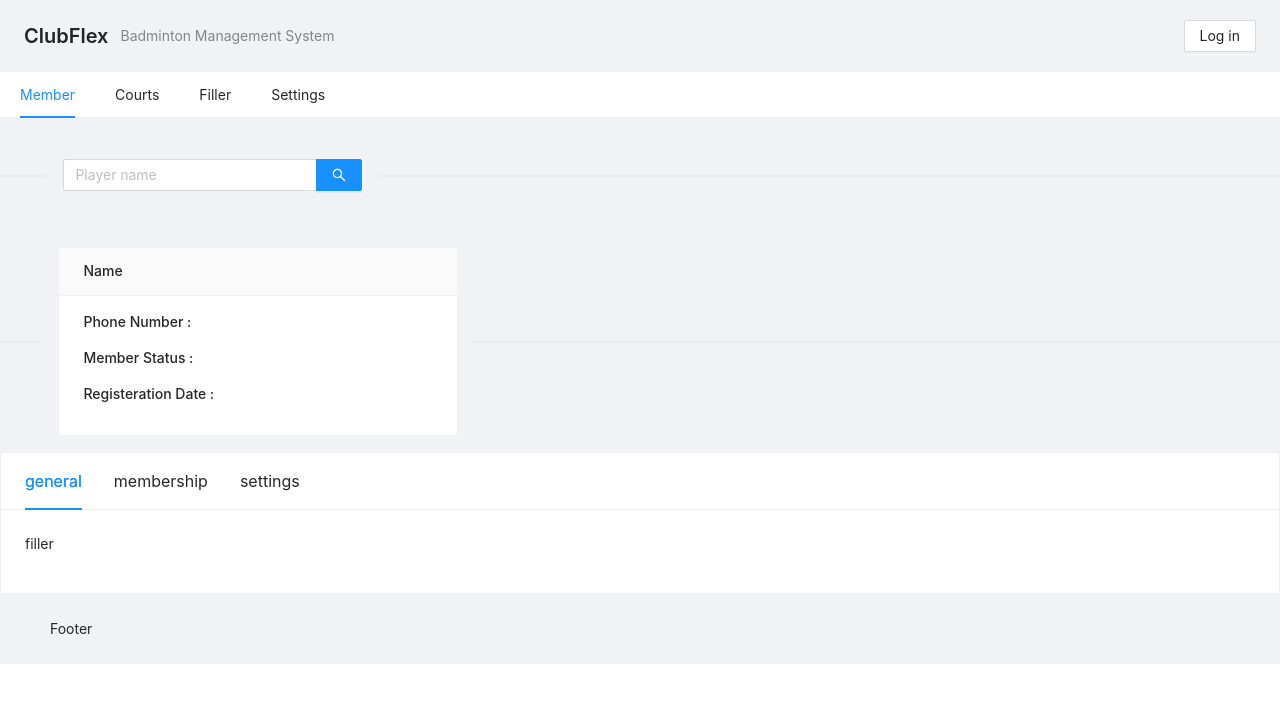
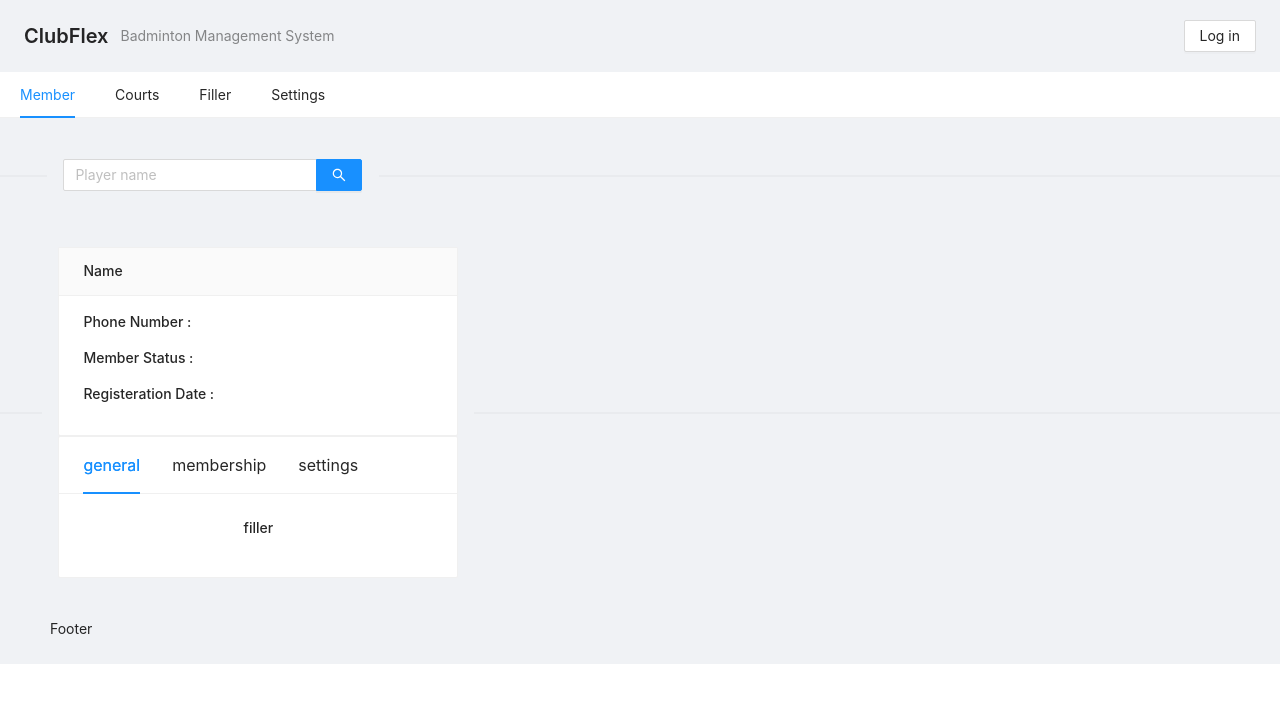
Before and after one commit to nlai1328/ClubFlex-2021, a React (Create React App) app: page / in a window 1280 px wide. Shown: the top 702 px of the page. Built offline with nearby package versions, Linux system fonts and the light colour scheme.

Commit message:
added details tabs

```diff
--- a/src/App.js
+++ b/src/App.js
@@ -4,7 +4,7 @@ import Head from './components/header/header.jsx'
 import Menu from './components/menu/menu.jsx'
 import Search from './components/memberPage/searchBar.jsx'
 import Info from './components/memberPage/playerInfo.jsx'
-import Details from './components/memberPage/playerDetails.jsx'
+
 const { Footer, Content } = Layout;
 
 function App() {
@@ -15,7 +15,6 @@ function App() {
       <Content>
         <Search/>
         <Info/>
-        <Details/>
       </Content>
       <Footer>Footer</Footer>
     </Layout>
--- a/src/components/memberPage/playerDetails.jsx
+++ /dev/null
@@ -1,45 +0,0 @@
-import { Card } from 'antd';
-import { useState } from 'react';
-
-const tabList = [
-    {
-      key: 'general',
-      tab: 'general',
-    },
-    {
-      key: 'membership',
-      tab: 'membership',
-    },
-    {
-      key: 'settings',
-      tab: 'settings',
-    },
-  ];
-
-  const content = {
-    general: <p>filler</p>,
-    membership: <p>filler</p>,
-    settings: <p>filler</p>,
-  };
-
-export default function Details(){
-    const [keys ,setkeys ] = useState('general')
-
-    const onTabChange = (key, type) => {
-        console.log(key, type);
-        setkeys({[type]: key});
-      };
-
-    return(
-        <Card
-          style={{ width: '100%' }}
-          tabList={tabList}
-          activeTabKey={keys}
-          onTabChange={key => {
-            onTabChange(key, 'keys');
-          }}
-        >
-          {content[keys]}
-        </Card>
-    )
-}
--- a/src/components/memberPage/playerInfo.jsx
+++ b/src/components/memberPage/playerInfo.jsx
@@ -1,6 +1,35 @@
 import { Card, Divider} from 'antd';
+import { useState } from 'react';
+
+const content = {
+    general: <p>filler</p>,
+    membership: <p>fillehr</p>,
+    settings: <p>fillerdf</p>,
+  };
+
+  const tabsList = [
+    {
+      key: 'general',
+      tab: 'general',
+    },
+    {
+      key: 'membership',
+      tab: 'membership',
+    },
+    {
+      key: 'settings',
+      tab: 'settings',
+    },
+  ];
 
 export default function Info(){
+    const [keys ,setkeys ] = useState('general')
+
+    const onTabChange = (key ) => {
+        console.log(key);
+        setkeys(key);
+      };
+
     return(
         <Divider orientation="left" style={{paddingTop:40}}>
             <div>
@@ -9,6 +38,16 @@ export default function Info(){
                     <p>Member Status :</p>
                     <p>Registeration Date :</p>
                 </Card>
+                <Card
+                    style={{ width: '100%' }}
+                    tabList={tabsList}
+                    activeTabKey={keys}
+                    onTabChange={key => {
+                        onTabChange(key);
+                    }}
+        >
+          {content[keys]}
+        </Card>
             </div>
         </Divider>
     )
```
